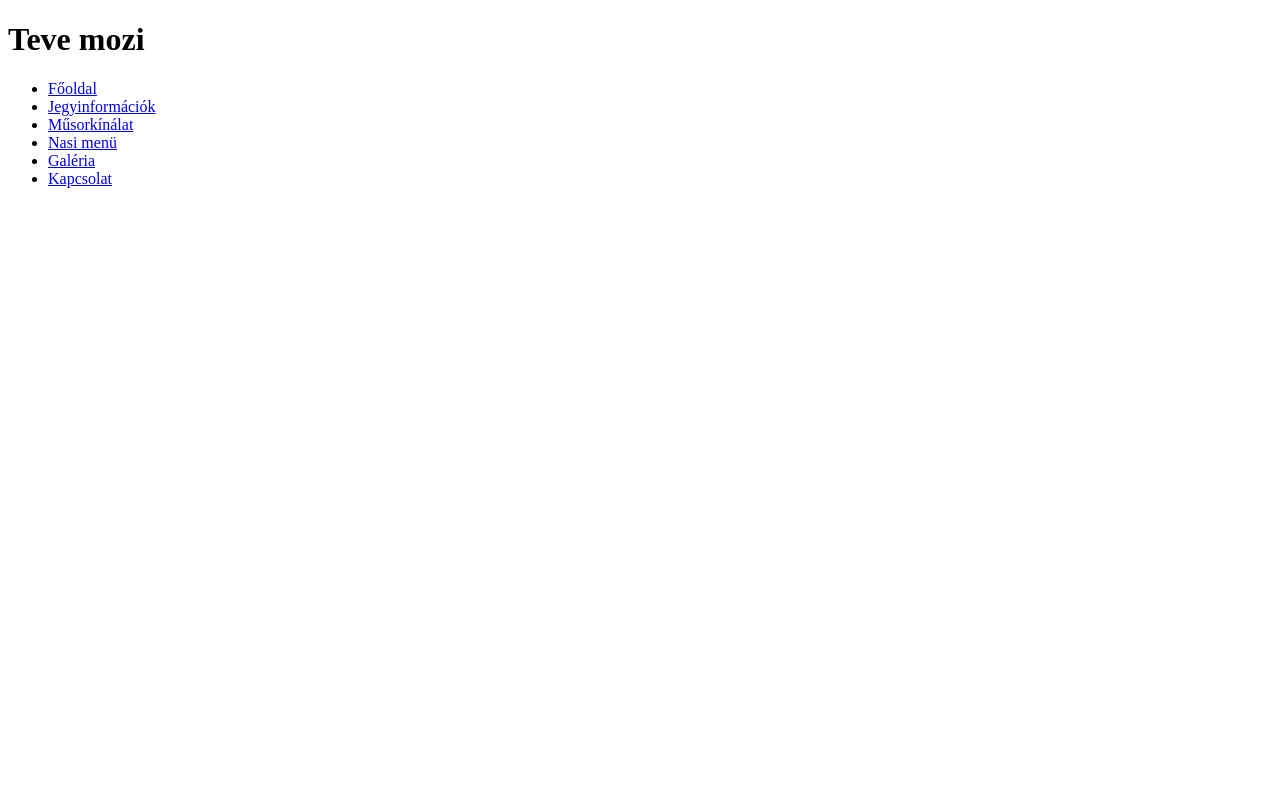
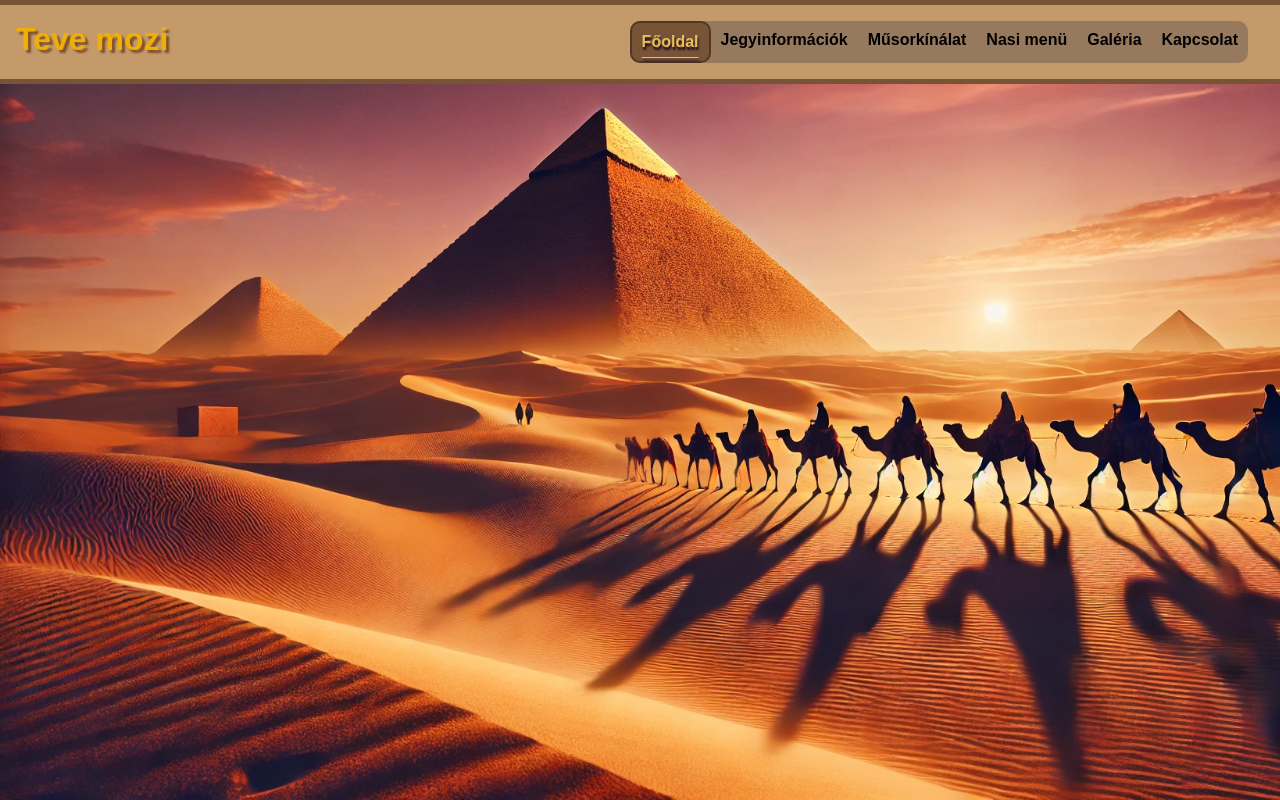
Before and after one commit to kendere/teve, a plain HTML site: page index.html in a window 1280 px wide. Drawn offline with Linux system fonts and the light colour scheme.

Commit message:
Update index.html

```diff
--- a/index.html
+++ b/index.html
@@ -6,6 +6,10 @@
     <meta name="author" content="kendere">
     <meta name="description" content="Mozi a tevéknek">
     <meta name="keywords" content="Mozi, Teve">
+
+    <link rel="icon" href="./images/favicon.ico" type="image/x-icon">
+    <link rel="stylesheet" href="./css/main.css">
+    <link rel="stylesheet" href="./css/index.css">
 
     <title>Teve mozi</title>
 </head>
```
